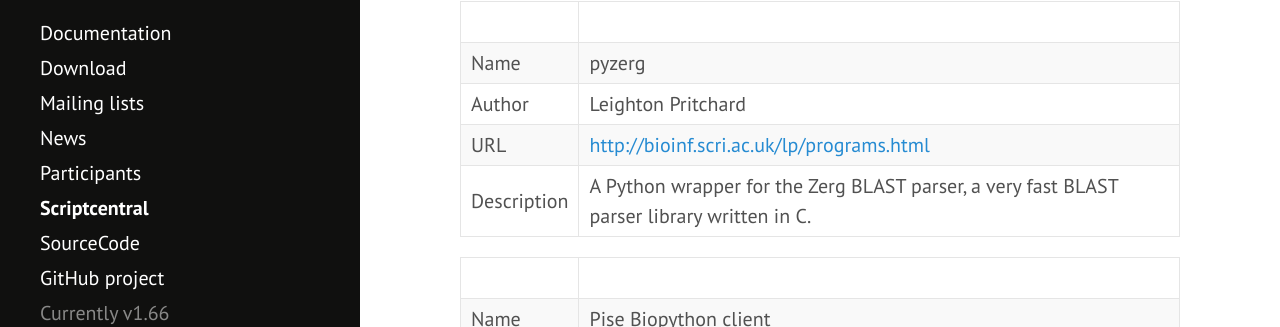
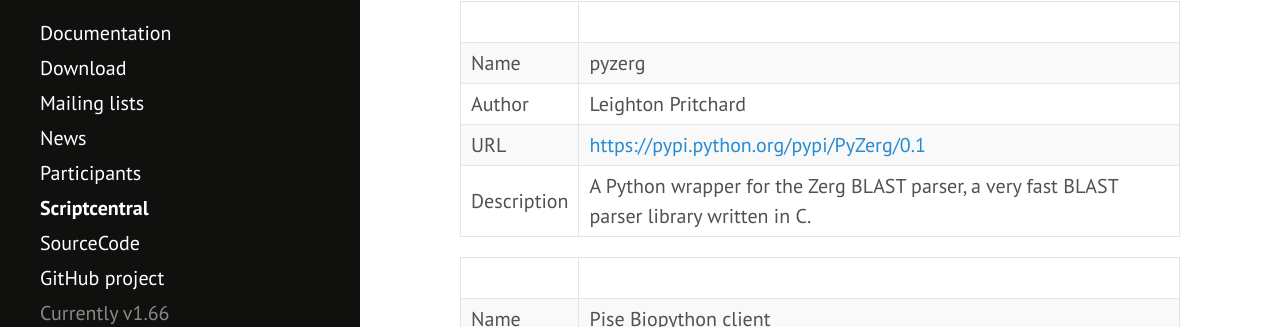
Before and after one commit to biopython/biopython.github.io, a Jekyll site: the page built from wiki/Scriptcentral.md, in a window 1280 px wide and 900 px high, scrolled down 1907 px. Shown: the part 128-455 px from the top of the window. Built offline with Jekyll 4.4.1, drawn with Linux system fonts in a browser that asks for light colours; part of the change alters nothing that is shown.

Commit message:
Only copy of pyzerg I could find was on pypi, updated link to there.

```diff
--- a/wiki/Scriptcentral.md
+++ b/wiki/Scriptcentral.md
@@ -50,7 +50,7 @@ layout: page
 |-------------|--------------------------------------------------------------------------------------------|
 | Name        | pyzerg                                                                                     |
 | Author      | Leighton Pritchard                                                                         |
-| URL         | <http://bioinf.scri.ac.uk/lp/programs.html>                                                |
+| URL         | <https://pypi.python.org/pypi/PyZerg/0.1>                                                |
 | Description | A Python wrapper for the Zerg BLAST parser, a very fast BLAST parser library written in C. |
 
 |             |                                                                                                                                                                                                                                                                                                                                                                                                                                                                    |
```
